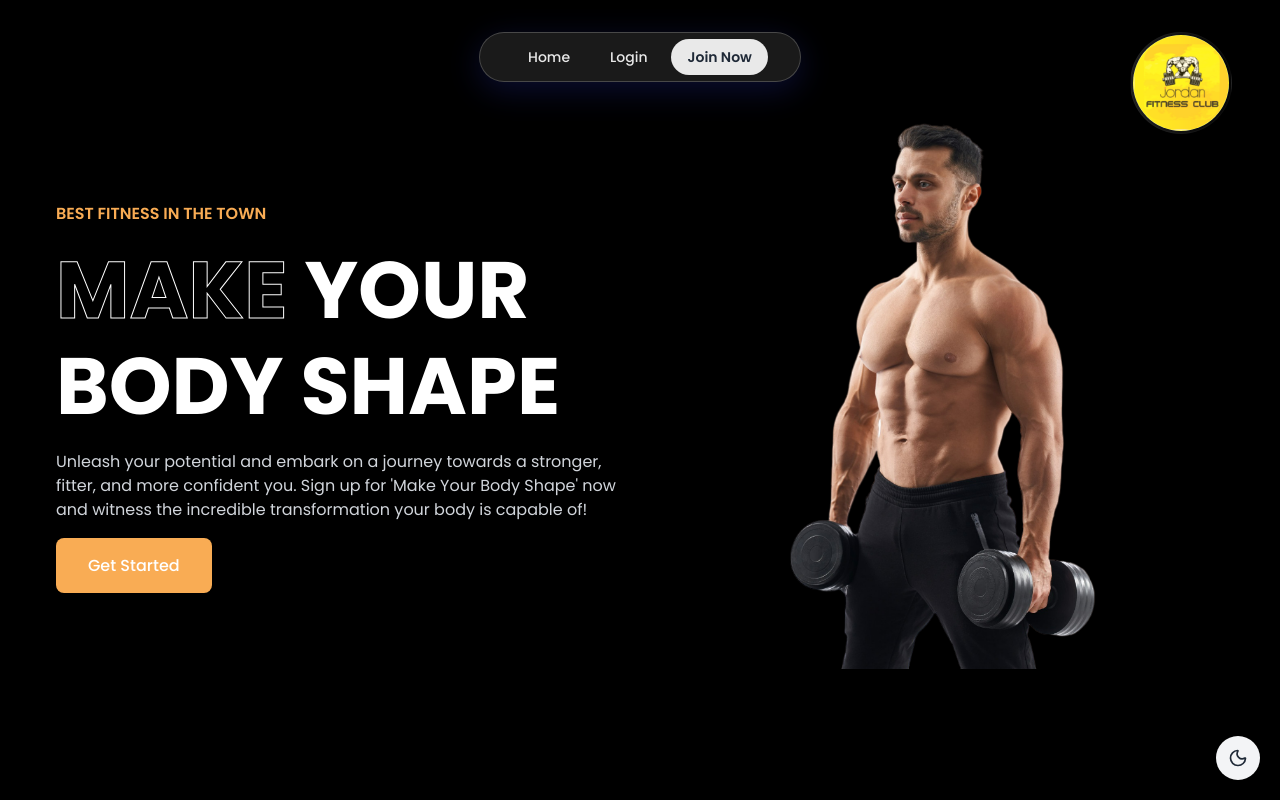
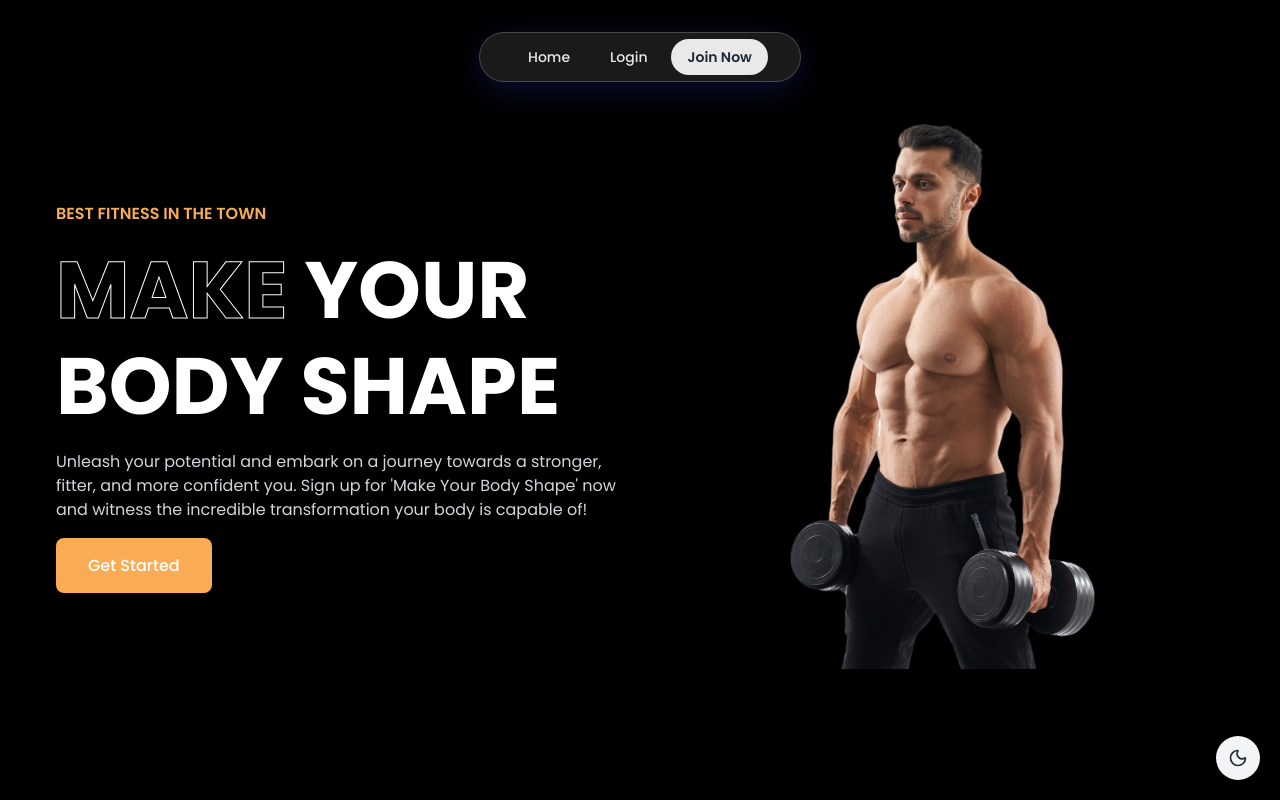
Before and after one commit to Arjun140205/Jordan-Fitness-Club, a React (Vite) app in the folder client/: page / in a window 1280 px wide. Shown: the top 800 px of the page. Built offline with nearby package versions, Linux system fonts and the light colour scheme; no server answers.

Commit message:
Updated App.jsx to improve layout and integrate logo component

```diff
--- a/client/src/App.jsx
+++ b/client/src/App.jsx
@@ -9,22 +9,19 @@ import Login from './pages/Login'
 import Register from './pages/Register'
 import Navbar from './components/Navbar'
 import Footer from './components/Footer'
-import Logo from './components/Logo'
 import PageTransition from './components/PageTransition'
 import ProtectedRoute from './components/ProtectedRoute'
 import { ThemeProvider } from './components/ThemeProvider'
 import { useEffect } from 'react'
 import AOS from 'aos'
 import 'aos/dist/aos.css'
-import './styles/logo.css'
 
 function AnimatedRoutes() {
   const location = useLocation();
 
   return (
     <AnimatePresence mode="wait">
-      <Logo />
-      <Routes location={location} key={location.pathname}>
+      <Routes location={location}>
         <Route
           path="/"
           element={
```
